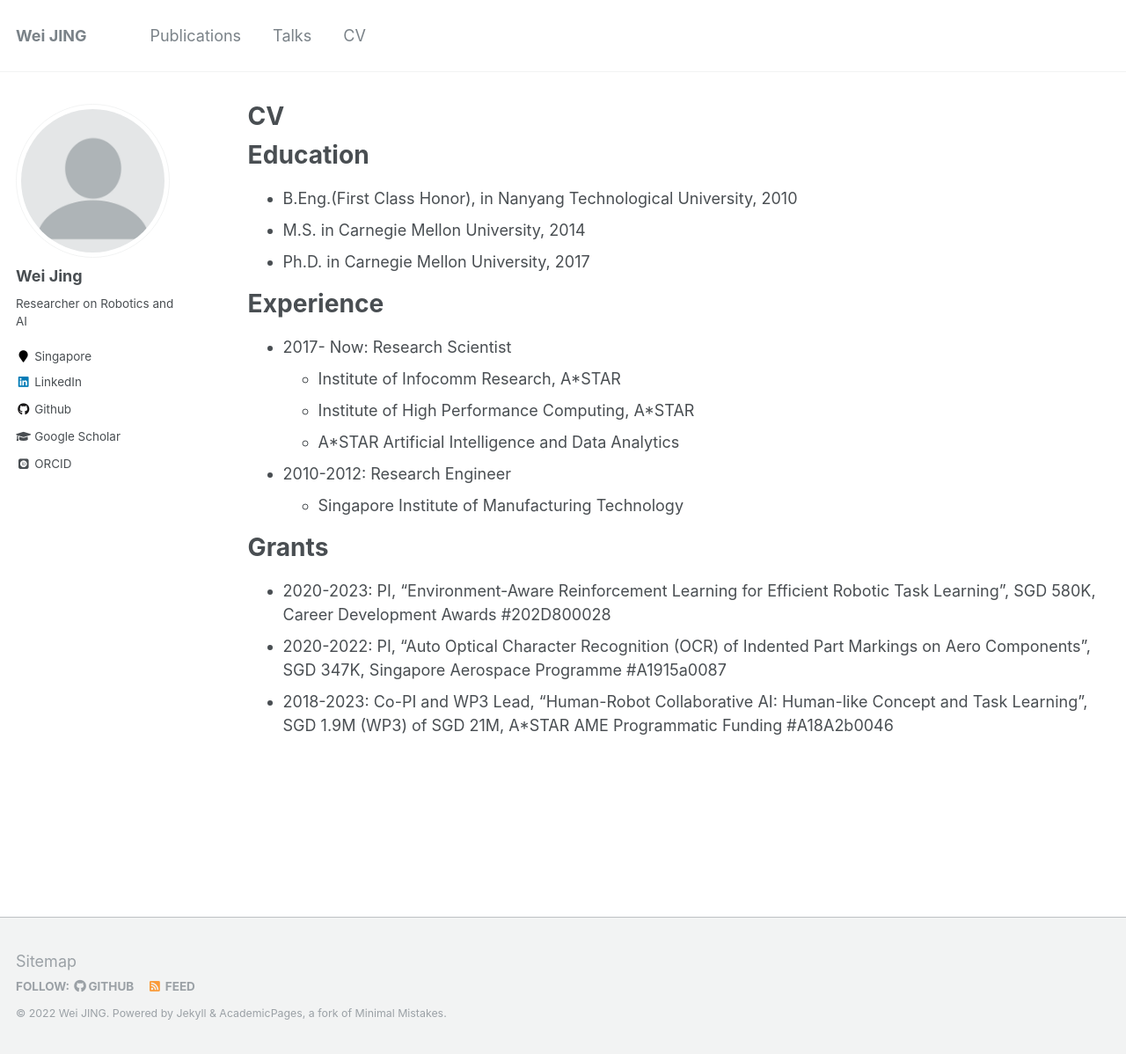
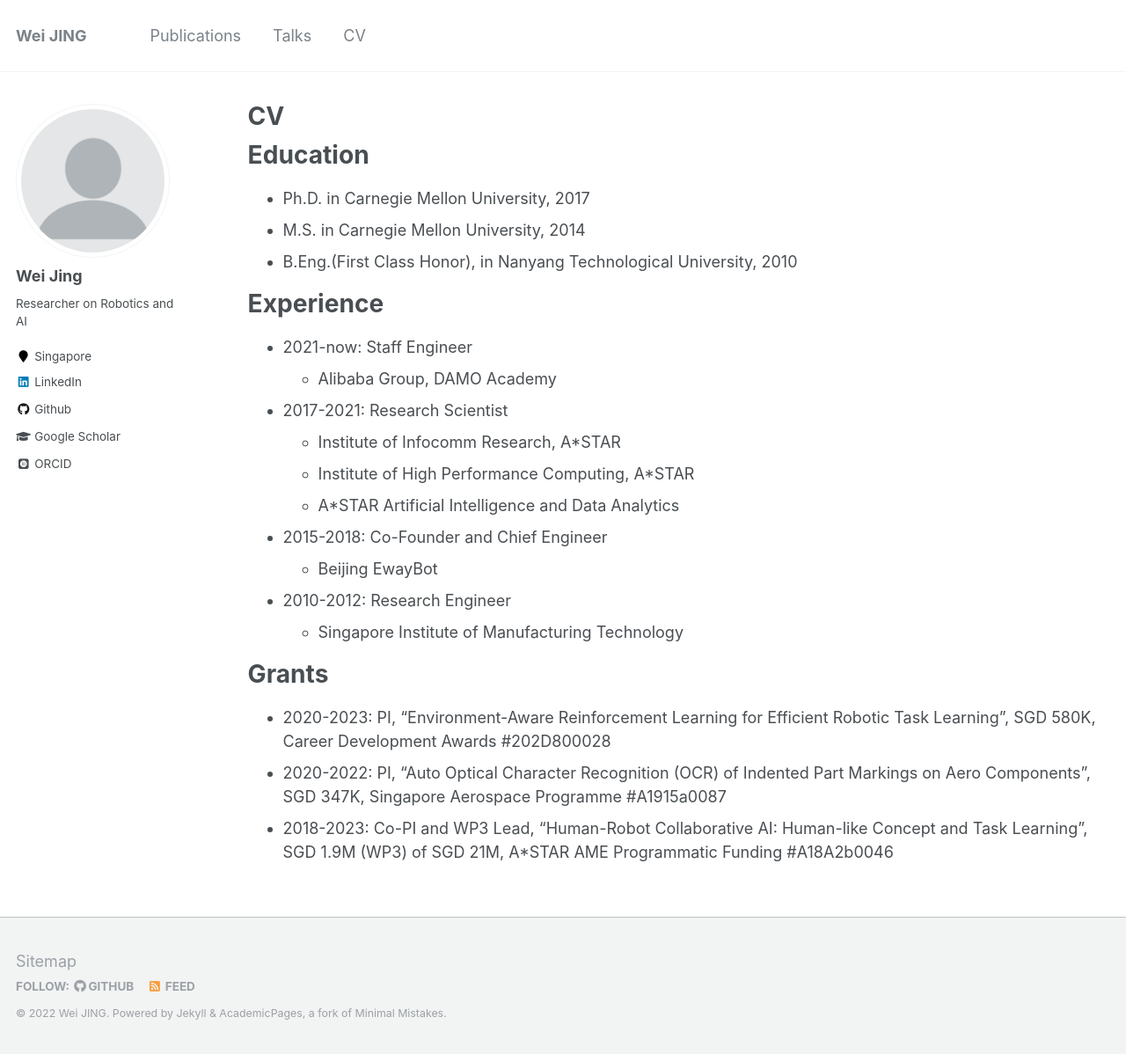
Before and after one commit to Weijing/Weijing.github.io, a Jekyll site: the page built from _pages/cv.md, in a window 1280 px wide and 1198 px high. Shown: the whole window at 88% size. Built offline with Jekyll 4.4.1, drawn with Linux system fonts in a browser that asks for light colours; some web fonts are replaced.

Commit message:
Update cv.md

```diff
--- a/_pages/cv.md
+++ b/_pages/cv.md
@@ -11,16 +11,22 @@ redirect_from:
 
 Education
 ======
+* Ph.D. in Carnegie Mellon University, 2017
+* M.S. in Carnegie Mellon University, 2014
 * B.Eng.(First Class Honor), in Nanyang Technological University, 2010
-* M.S. in Carnegie Mellon University, 2014
-* Ph.D. in Carnegie Mellon University, 2017
 
 Experience
 ======
-* 2017- Now: Research Scientist
+* 2021-now: Staff Engineer
+  * Alibaba Group, DAMO Academy
+
+* 2017-2021: Research Scientist
   * Institute of Infocomm Research, A\*STAR
   * Institute of High Performance Computing, A\*STAR
   * A*STAR Artificial Intelligence and Data Analytics
+
+* 2015-2018: Co-Founder and Chief Engineer
+  * Beijing EwayBot
 
 * 2010-2012: Research Engineer
   * Singapore Institute of Manufacturing Technology
```
